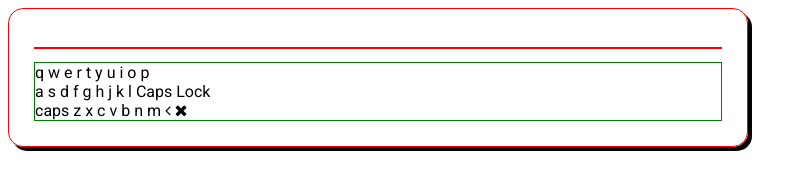
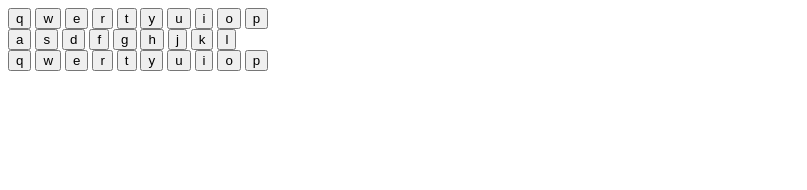
Before and after one commit to mesh7/neukey, a plain HTML site: page index.html in a window 1280 px wide. Shown: the whole page, without its empty margins (0-807 px from the left). Drawn offline with Linux system fonts and the light colour scheme.

Commit message:
updated buttons for keyboard

```diff
--- a/index.html
+++ b/index.html
@@ -14,9 +14,46 @@
 
 <body>
     <script src="app.js"></script>
-    <div class="keyboard_wrapper">
+    <div class="container">
+        <div class="wrapper">
+            <div class="keys">
+                <input type="button" value="q">
+                <input type="button" value="w">
+                <input type="button" value="e">
+                <input type="button" value="r">
+                <input type="button" value="t">
+                <input type="button" value="y">
+                <input type="button" value="u">
+                <input type="button" value="i">
+                <input type="button" value="o">
+                <input type="button" value="p">
+            </div>
+            <div class="keys">
+                <input type="button" value="a">
+                <input type="button" value="s">
+                <input type="button" value="d">
+                <input type="button" value="f">
+                <input type="button" value="g">
+                <input type="button" value="h">
+                <input type="button" value="j">
+                <input type="button" value="k">
+                <input type="button" value="l">
+            </div>
+            <div class="keys">
+                <input type="button" value="q">
+                <input type="button" value="w">
+                <input type="button" value="e">
+                <input type="button" value="r">
+                <input type="button" value="t">
+                <input type="button" value="y">
+                <input type="button" value="u">
+                <input type="button" value="i">
+                <input type="button" value="o">
+                <input type="button" value="p">
+            </div>
+        </div>
         <pre class="display"></pre>
-        <div class="key">
+        <!-- <div class="key">
             <div class="row">
                 <span>q</span>
                 <span>w</span>
@@ -54,7 +91,7 @@
                     <i class="fa fa-close"></i>
                 </span>
             </div>
-        </div>
+        </div> -->
     </div>
 </body>
 </html>
```
